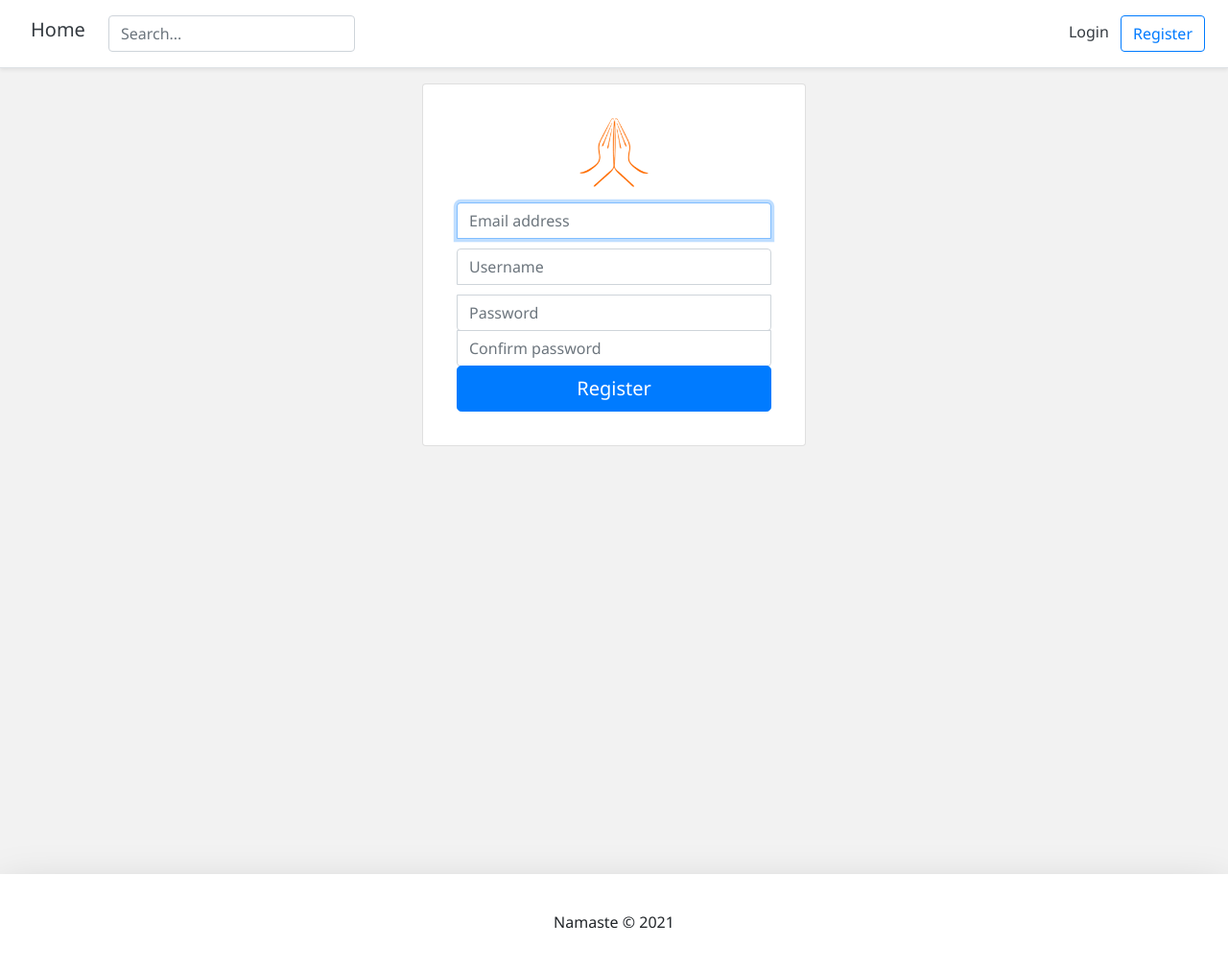
After one commit to varunkmr19/namaste, a Django app: template src/account/templates/account/register.html in a window 1280 px wide. The commit adds this page. Shown: the whole page at 96% size. Run offline with Django 3.2, Linux system fonts and the light colour scheme; the template is opened without the code that fills it, so the values that code supplies are empty; some libraries are stand-ins or nearby versions.

Commit message:
account: register UI

```diff
--- /dev/null
+++ b/src/account/static/account/register.css
@@ -0,0 +1,22 @@
+.card-signin {
+  width: 100%;
+  max-width: 400px;
+  padding: 15px;
+  margin: auto;
+}
+
+.form-signin input[type="email"] {
+  margin-bottom: 10px;
+  border-bottom-right-radius: 0;
+  border-bottom-left-radius: 0;
+}
+.form-signin input[type="text"] {
+  margin-bottom: 10px;
+  border-bottom-right-radius: 0;
+  border-bottom-left-radius: 0;
+}
+.form-signin input[type="password"] {
+  margin-bottom: -1px;
+  border-top-left-radius: 0;
+  border-top-right-radius: 0;
+}
--- /dev/null
+++ b/src/account/templates/account/register.html
@@ -0,0 +1,47 @@
+{% extends 'base.html' %}
+{% load static %}
+
+{% block custom_css %}
+  <link rel="stylesheet" href="{% static 'account/register.css' %}">
+{% endblock custom_css %}
+
+{% block content %}
+<div class="container-fluid">
+	<div class="row justify-content-center">
+		<div class="card card-signin">
+		  <div class="card-body">
+		    <form class="form-signin" method="post">{% csrf_token %}
+				<div class="d-flex flex-column pb-3">
+				<img class="img-fluid mx-auto d-block" src="{% static 'namaste/logo_250x250_transparent.png' %}" alt="namaste logo" width="72" height="72">
+				</div>
+				<input type="email" name="email" id="inputEmail" class="form-control" placeholder="Email address" required autofocus>
+
+				<input type="text" name="username" id="inputUsername" class="form-control" placeholder="Username" required>
+
+				<input type="password" name="password1" id="inputPassword1" class="form-control" placeholder="Password" required>
+
+				<input type="password" name="password2" id="inputPassword2" class="form-control" placeholder="Confirm password" required>
+
+				{% for field in registration_form %}
+				<p>
+				{% for error in field.errors %}
+				<p style="color: red">{{ error }}</p>
+				{% endfor %}
+				</p>
+				{% endfor %}
+				{% if registration_form.non_field_errors %}
+				<div style="color: red">
+					<p>{{registration_form.non_field_errors}}</p>
+				</div>
+
+				{% endif %}
+
+				<button class="btn btn-lg btn-primary btn-block" type="submit">Register</button>
+
+				</form>
+		  </div>
+		</div>
+
+	</div>
+</div>
+{% endblock content %}
--- a/src/templates/base.html
+++ b/src/templates/base.html
@@ -9,6 +9,7 @@
   <link href="https://fonts.googleapis.com/css2?family=Material+Icons"
       rel="stylesheet">
   <link rel="stylesheet" href="{% static 'base.css' %}">
+  {% block custom_css %} {% endblock custom_css %}
   <title></title>
 </head>
 <body>
```
